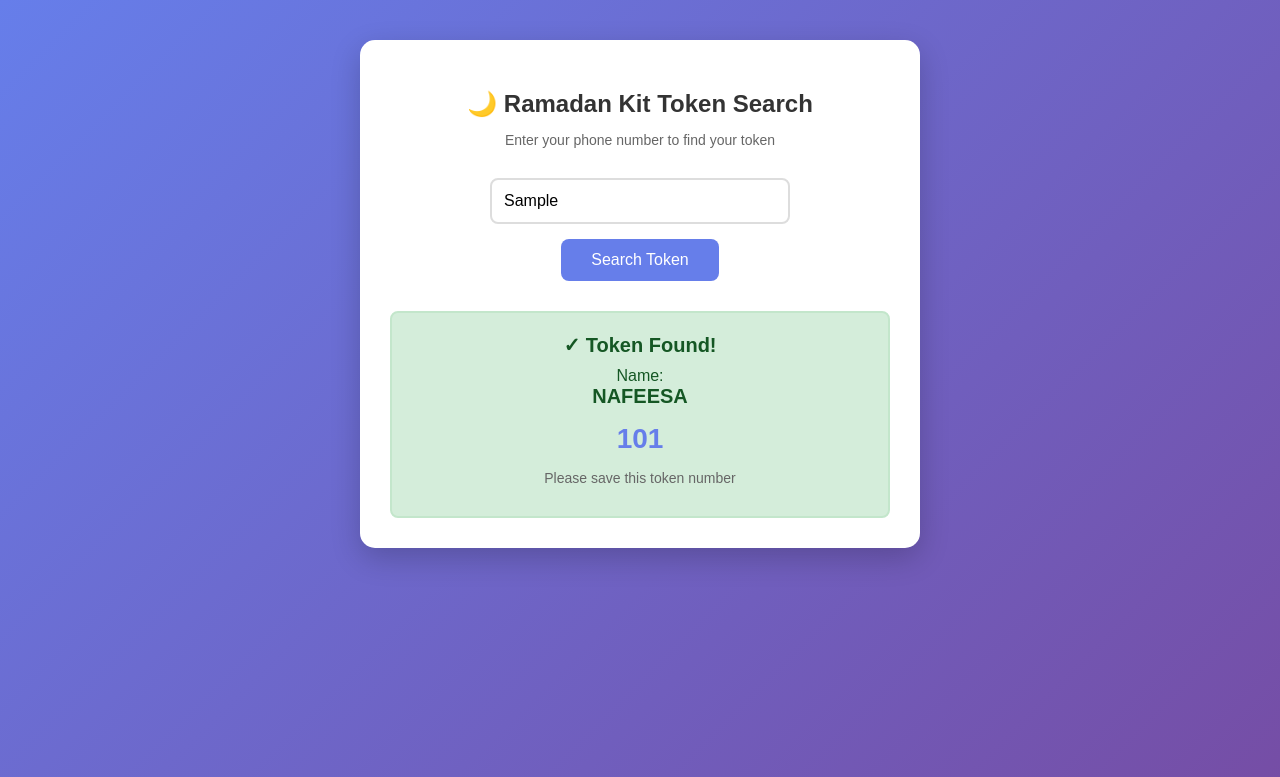
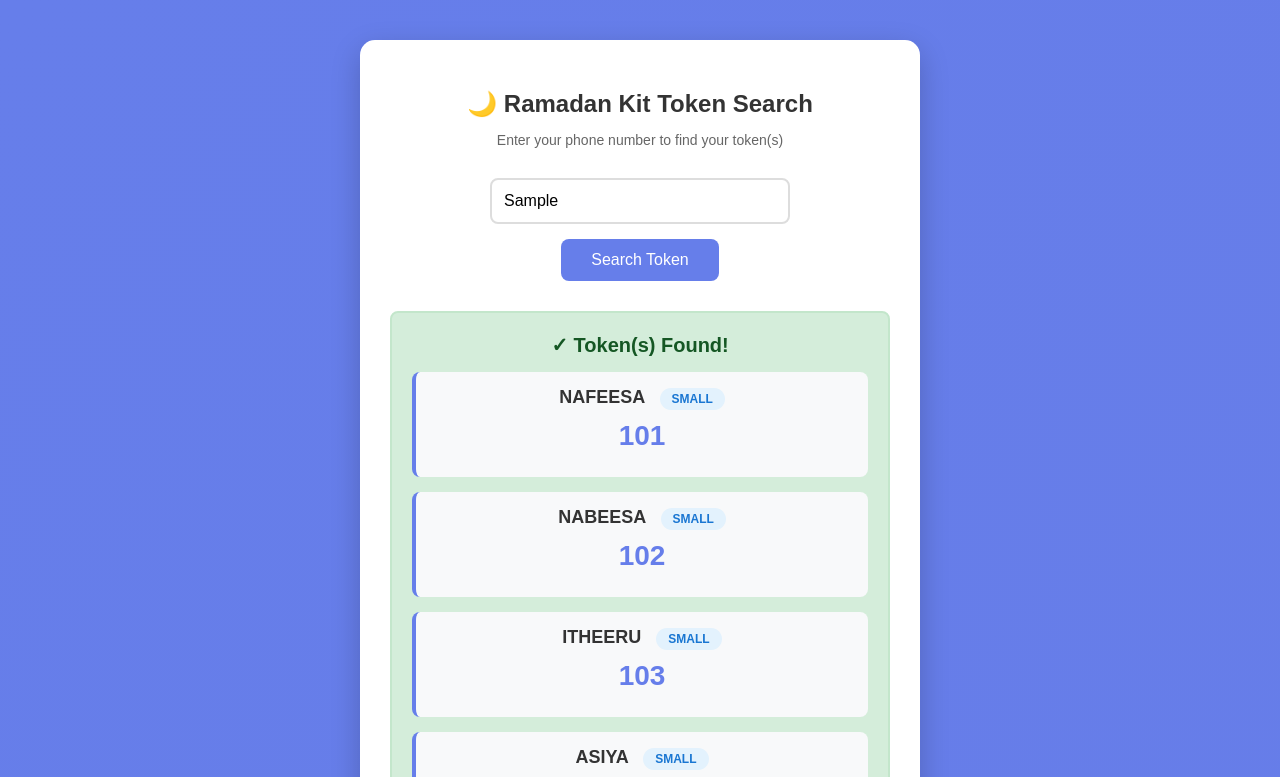
Before and after one commit to nasal-zzz/Kanav-Ramadan-kit, a plain HTML site: page index.html in a window 1280 px wide. Both pictures are taken after typing "Sample" into the empty fields and a click on the button "Search Token". Shown: the top 777 px of the page. Drawn offline with Linux system fonts and the light colour scheme.

Commit message:
Enhance token search results display

```diff
--- a/index.html
+++ b/index.html
@@ -111,11 +111,46 @@ button:disabled {
     font-size: 16px;
 }
 
+.token-entry {
+    background: #f8f9fa;
+    padding: 15px;
+    margin: 15px 0;
+    border-radius: 8px;
+    border-left: 4px solid #667eea;
+}
+
 .token-number {
     font-size: 28px;
     font-weight: bold;
     color: #667eea;
-    margin: 15px 0;
+    margin: 10px 0;
+}
+
+.total-tokens {
+    background: #667eea;
+    color: white;
+    padding: 12px;
+    border-radius: 8px;
+    margin-top: 20px;
+    font-size: 18px;
+    font-weight: bold;
+}
+
+.person-name {
+    font-weight: bold;
+    color: #333;
+    margin-bottom: 5px;
+}
+
+.kit-size {
+    display: inline-block;
+    padding: 4px 12px;
+    background: #e3f2fd;
+    color: #1976d2;
+    border-radius: 12px;
+    font-size: 12px;
+    font-weight: bold;
+    margin-left: 10px;
 }
 </style>
 </head>
@@ -123,9 +158,9 @@ button:disabled {
 
 <div class="container">
     <h2>🌙 Ramadan Kit Token Search</h2>
-    <p class="subtitle">Enter your phone number to find your token</p>
+    <p class="subtitle">Enter your phone number to find your token(s)</p>
 
-    <input type="text" id="phoneInput" placeholder="Enter Phone Number">
+    <input type="text" id="phoneInput" placeholder="Enter Phone Number" autocomplete="tel">
     <br>
     <button onclick="searchToken()" id="searchBtn">Search Token</button>
 
@@ -209,7 +244,7 @@ async function searchToken() {
 
         const rows = csvData.split("\n");
         const normalizedSearchPhone = normalizePhone(phone);
-        let found = false;
+        const matches = []; // Store all matching entries
 
         // Skip header row (index 0)
         for (let i = 1; i < rows.length; i++) {
@@ -223,24 +258,45 @@ async function searchToken() {
             // Column 4 = PHONE 1
             // Column 5 = PHONE 2
             // Column 10 = TOKEN NO
+            // Column 11 = KIT SIZE
             const name = cols[1] || '';
             const phone1 = normalizePhone(cols[4] || '');
             const phone2 = normalizePhone(cols[5] || '');
             const token = cols[10] || '';
+            const kitSize = cols[11] || '';
 
             if (normalizedSearchPhone === phone1 || normalizedSearchPhone === phone2) {
-                resultDiv.innerHTML =
-                    "<strong>✓ Token Found!</strong>" +
-                    "<div class='info'>Name: <strong>" + name + "</strong></div>" +
-                    "<div class='token-number'>" + token + "</div>" +
-                    "<div class='info' style='font-size: 14px; color: #666; margin-top: 15px;'>Please save this token number</div>";
-                resultDiv.className = "result success";
-                found = true;
-                break;
+                matches.push({
+                    name: name,
+                    token: token,
+                    kitSize: kitSize
+                });
             }
         }
 
-        if (!found) {
+        if (matches.length > 0) {
+            let html = "<strong>✓ Token(s) Found!</strong>";
+
+            // Display each token entry
+            matches.forEach((match, index) => {
+                html += `
+                    <div class="token-entry">
+                        <div class="person-name">${match.name} <span class="kit-size">${match.kitSize}</span></div>
+                        <div class="token-number">${match.token}</div>
+                    </div>
+                `;
+            });
+
+            // If multiple tokens, show total count
+            if (matches.length > 1) {
+                html += `<div class="total-tokens">Total Tokens: ${matches.length}</div>`;
+            }
+
+            html += "<div class='info' style='font-size: 14px; color: #666; margin-top: 15px;'>Please save your token number(s)</div>";
+
+            resultDiv.innerHTML = html;
+            resultDiv.className = "result success";
+        } else {
             resultDiv.innerHTML =
                 "❌ Token Not Found<br>" +
                 "<div style='font-size: 14px; margin-top: 10px;'>Please check the phone number and try again</div>";
```
